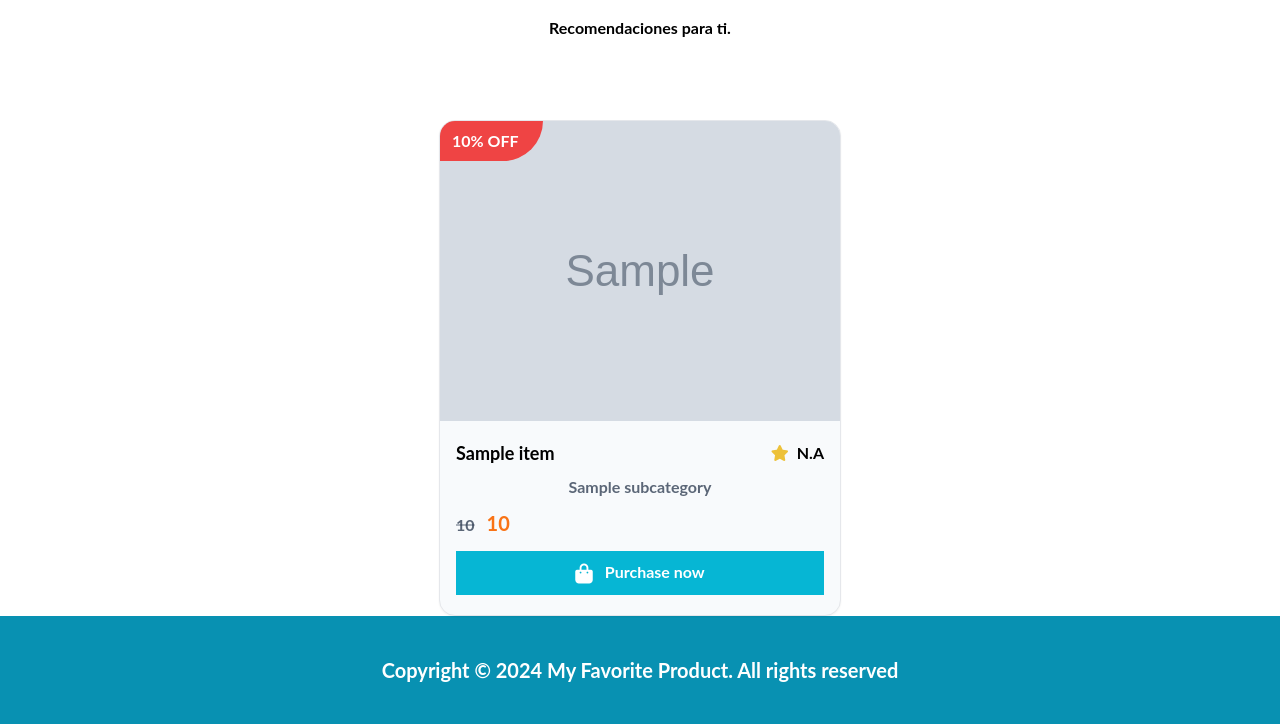
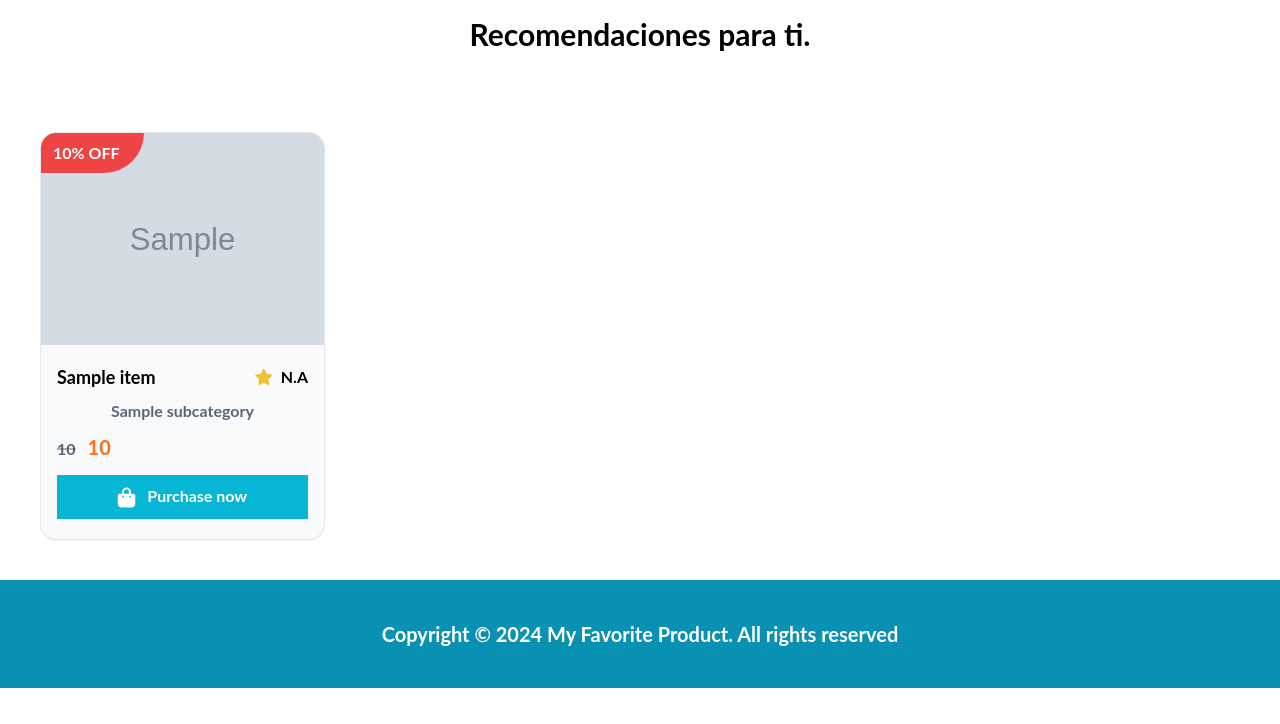
Before and after one commit to MyFavoriteProduct-Organization/My-Favorite-Product-Frontend, a Flask app: page /recommends in a window 1280 px wide. Shown: the part 80-804 px from the top of the page. After the commit the page ends 768 px from the top, so only its background shows below. Run offline with Flask 3, Linux system fonts and the light colour scheme; grey boxes marked "Sample" are stand-in pictures; a database or web service that is not in the repository returns one stand-in record (values such as "Sample title"); data that the repository does not hold is empty; style sheets or scripts are compiled from the project's sources; some libraries are stand-ins or nearby versions.

Commit message:
style: applied grid custom style for product card in reccommend section

```diff
--- a/templates/recommends.html
+++ b/templates/recommends.html
@@ -4,8 +4,8 @@
 
 {% block content %}
 <div class="mt-24 text-center font-bold">
-  <h1>Recomendaciones para ti.</h1>
-  <div class="mt-20 flex flex-wrap justify-center items-center gap-10">
+  <h1 class="text-xl md:text-2xl lg:text-3xl dark:text-white">Recomendaciones para ti.</h1>
+  <div class="mt-20 grid grid-cols-1 md:grid-cols-2 lg:grid-cols-4 justify-center items-center mx-10 gap-5 my-10">
     {% for key, product in recommended.items() %}
       <div class="relative card-container">
         <article class="product-card bg-slate-50 flex flex-col justify-center border-[1px] shadow-sm rounded-2xl overflow-hidden">
@@ -22,7 +22,7 @@
               </h3>
               <div class="self-start flex flex-row gap-2 items-center font-bold">
                 <i class="fa-solid fa-star text-yellow-500/80"></i>
-                {{ product['info'].get('rating', 'N.A') }}  {# Cambié a get para evitar errores si la clave no existe #}
+                {{ product['info'].get('rating', 'N.A') }}
               </div>
             </div>
             <p class="text-slate-700/80">{{ product['info']['subcategory'] }}</p>
```
